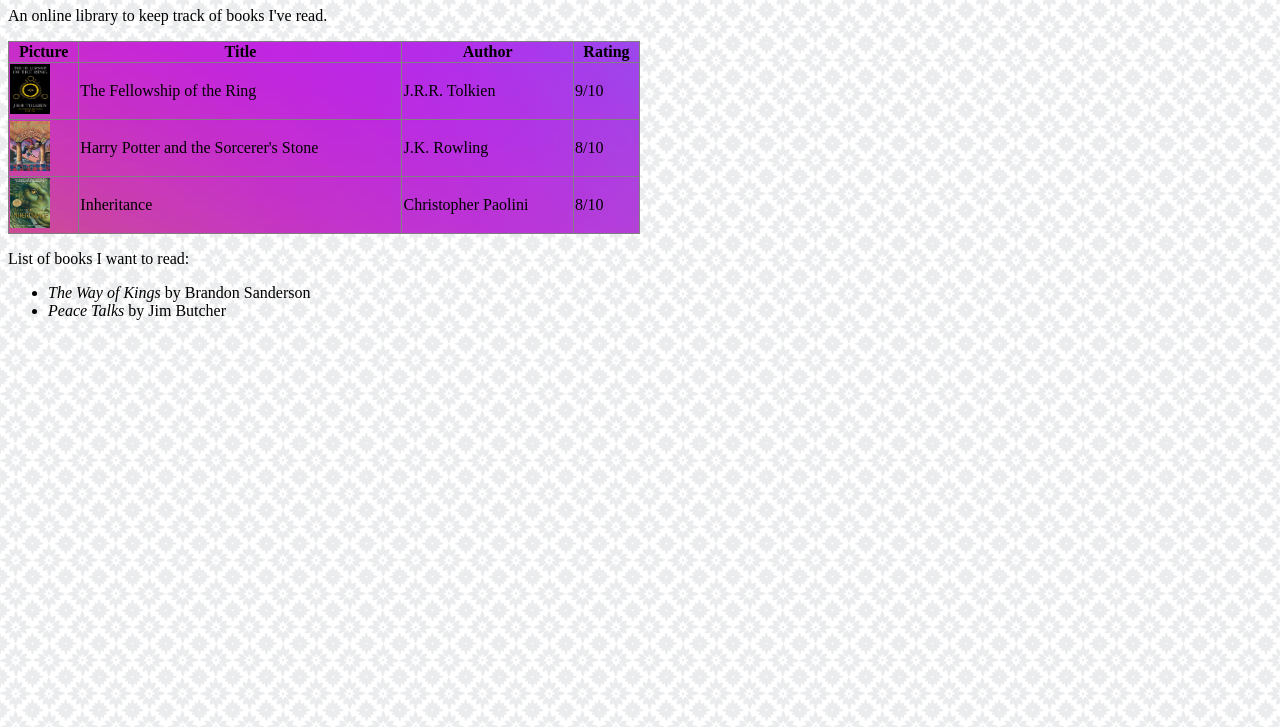
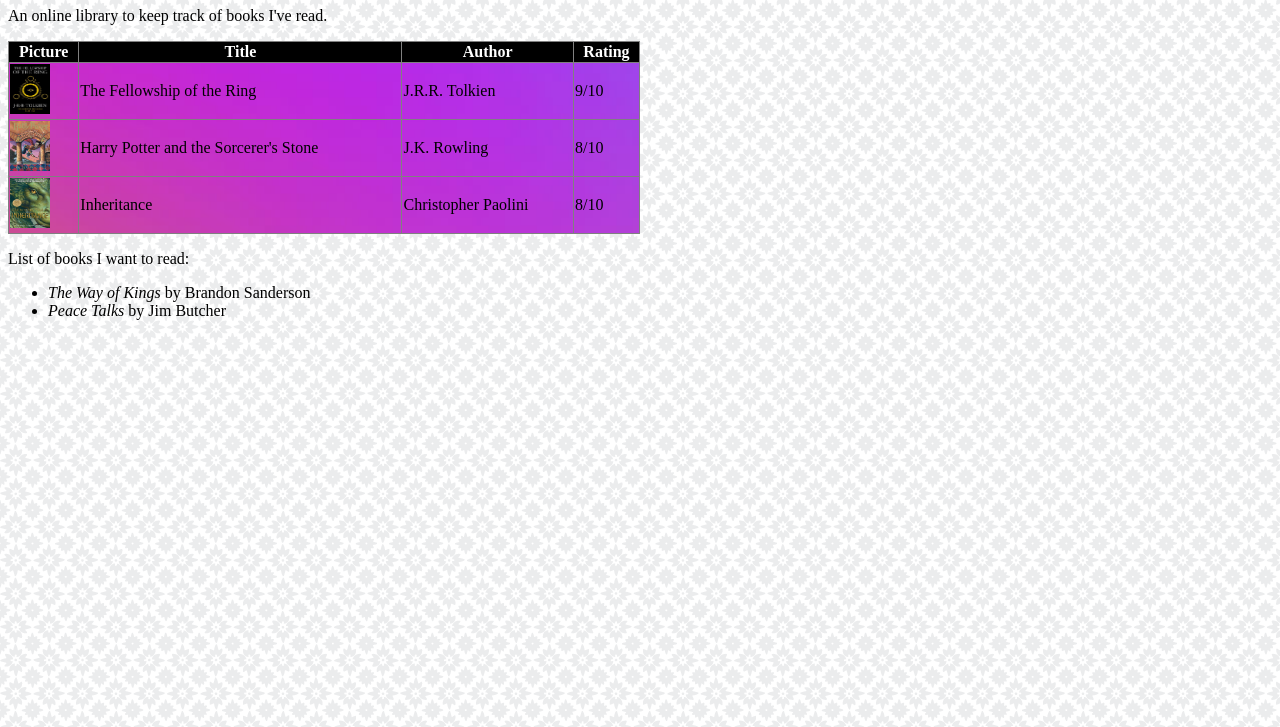
Before and after one commit to Ramon-W/first-project, a plain HTML site: page index.html in a window 1280 px wide. Shown: the part 73-800 px from the top of the page. Drawn offline with Linux system fonts and the light colour scheme.

Commit message:
Update stylish.css

```diff
--- a/stylish.css
+++ b/stylish.css
@@ -12,6 +12,11 @@ table, th, td {
   border: 1px solid grey;
 }
 
+th {
+  background-color: black;
+  color: white;
+}
+
 .book {
   width: 40px;
   height: 50px;
```
